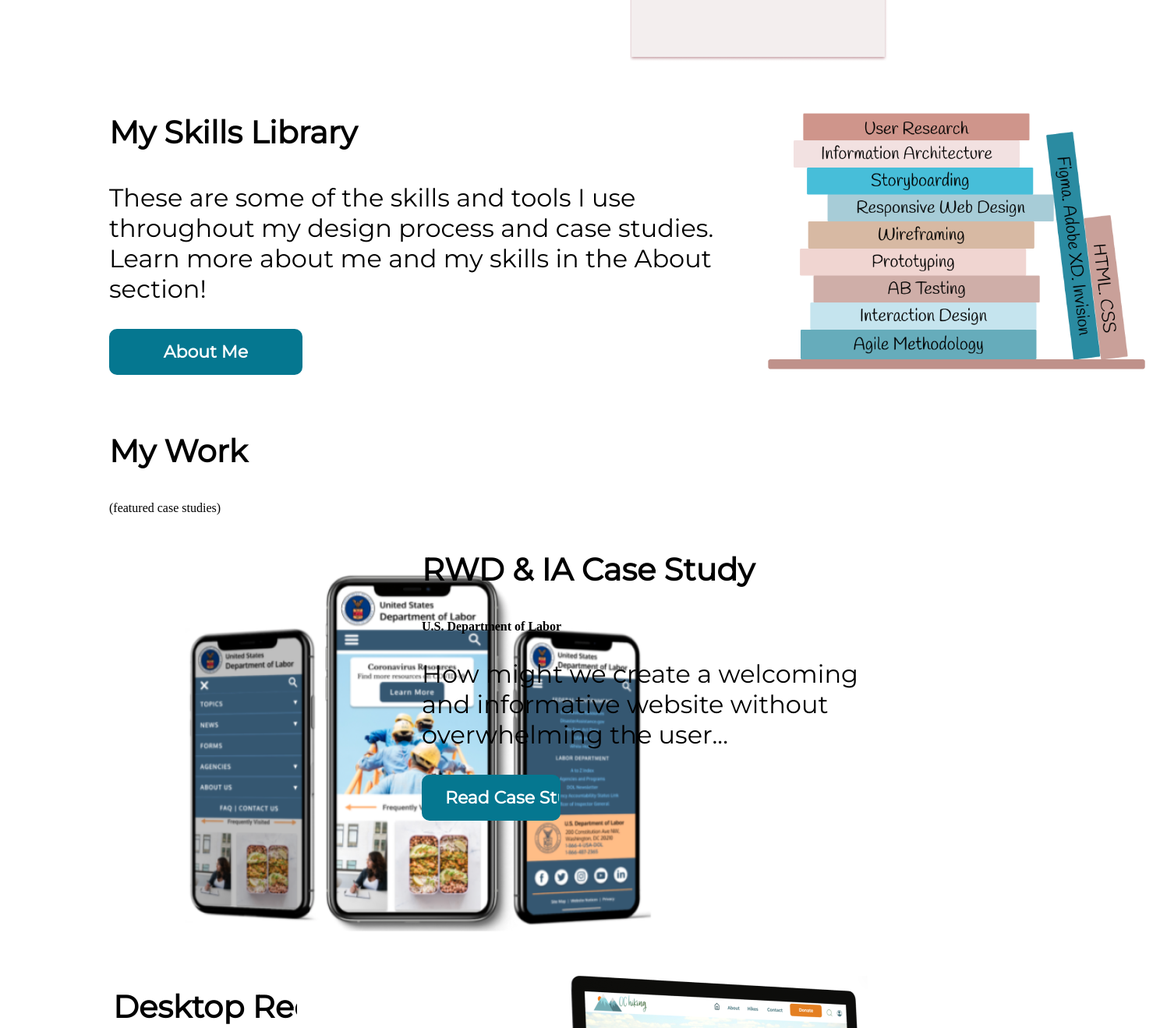
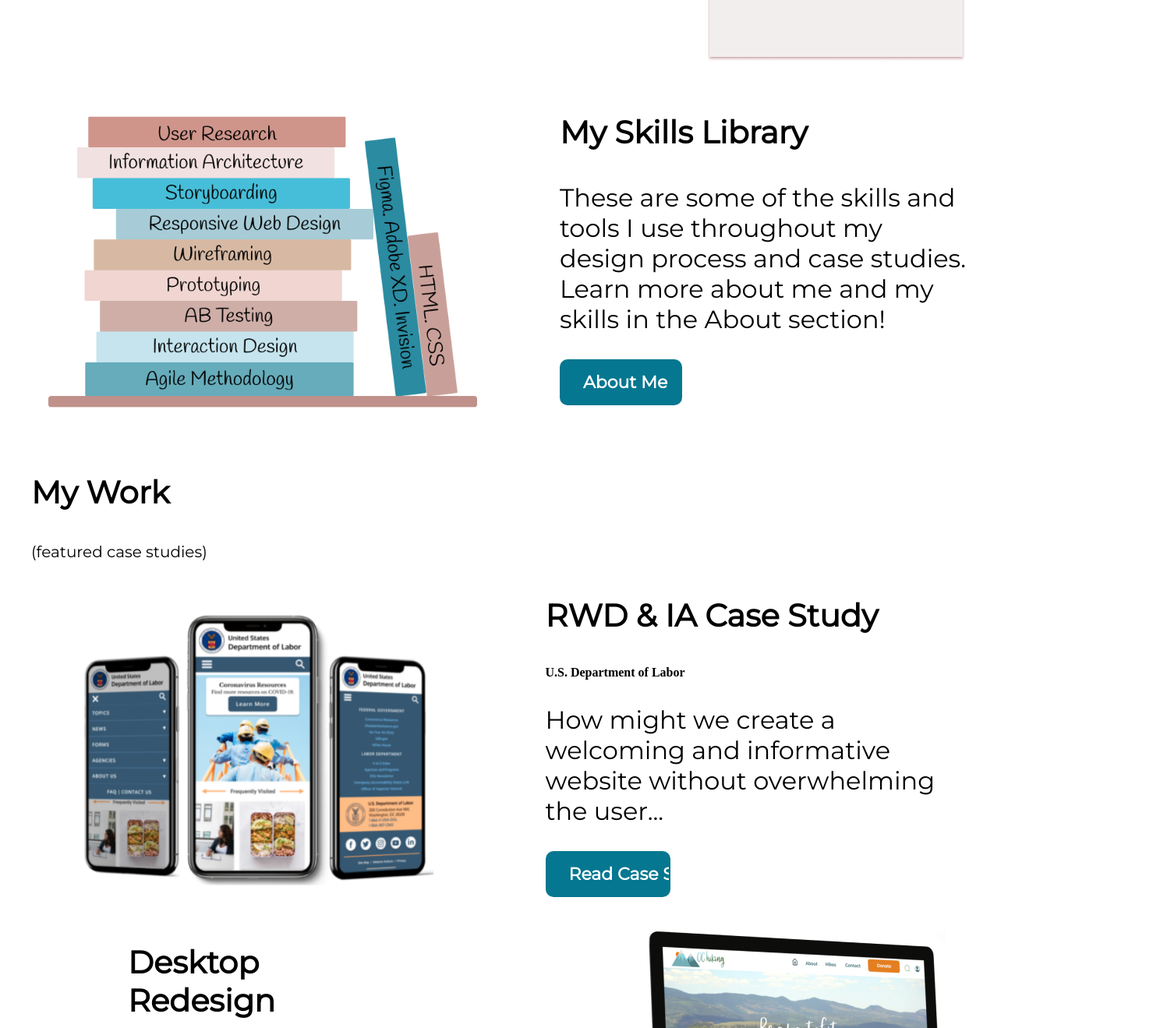
Before and after one commit to ndholakia97/UX_UI_HW_18_ND, a plain HTML site: page index.html in a window 1280 px wide. Shown: the part 578-1897 px from the top of the page at 78% size, 1488 px wide, since content can reach past the window. Drawn offline with Linux system fonts and the light colour scheme.

Commit message:
My Skills Layout Done

```diff
--- a/css/style.css
+++ b/css/style.css
@@ -58,9 +58,12 @@ font-weight: bold;
     margin: auto;
     width: 90% 10%;
 }
+.flexContainer .text {
+    margin-left: 40%;
+}
 .card-img {
-  width: 50%;
-  align-self: left;
+  width: 75%;
+justify-content:left;
 }
 .card-img img {
     border-radius: 30px;
@@ -77,15 +80,29 @@ font-weight: bold;
 .item1 {
     grid-area: myArea;
 }
-.item2 {
-    grid-area: myArea;
-}
 .workGrid {
     display: grid;
-    grid-template-areas: myArea myArea myArea;
+    grid-template-areas: myArea myArea myArea myArea myArea myArea;
     grid-template-columns: 40% 60%;
     padding: 5px;
     width: auto;
+}
+#image1 {
+    border-radius: 30px;
+    width: 120%;
+    margin-right: auto;
+    padding: 10px 0;
+    margin: 20x;
+}
+#image2 {
+    border-radius: 30px;
+    width: 100%;
+    margin-left: auto;
+    padding: 10px 0;
+    margin: 20x;
+}
+.workGrid .text {
+    margin-left: 25%;
 }
 .heroImg {
     height: 600px;
@@ -93,7 +110,7 @@ font-weight: bold;
 }
 
 .separator {
-    width: 1000px;
+    width: 1200px;
     margin: 0 auto;
     justify-content: space-between;
 }
@@ -169,7 +186,11 @@ padding-top: initial;
     color: black;
     font-size: 32px;
     font-family: "Montserrat";
-
+}
+.text p1 {
+    color: black;
+    font-size: 20px;
+    font-family: "Montserrat";
 }
 .footer {
     background-color: #AC6E64;
--- a/index.html
+++ b/index.html
@@ -47,19 +47,22 @@
 <br>
 <br>
 <br>
-<!--My Skills-->
+ <!--  My UX Skills section coded using CSS flex -->
 <section class="mySkills">
 <div class="flexContainer">
+    <div class="card-img">
+        <img src="images/img_Skills_Library.png">
+    </div>
     <div class="text">
         <h1>My Skills Library</h1>
         <p>
          These are some of the skills and tools I use throughout my design process and case studies. Learn more about me and my skills in the About section!
          </p>
-         <input type="button" id=Button1 value="About Me">
+         <div>
+            <input type="button" id=Button1 value="About Me">
         </div>
-    <div class="card-img">
-         <img src="images/img_Skills_Library.png" class="left">
-    </div>
+        </div>
+
 </div>
 </section>
 
@@ -72,7 +75,7 @@
 
 <div class="workGrid">
     <div>
-        <img src="images/img_DOL.png" class="left">
+        <img src="images/img_DOL.png" class="left" id=image1>
     </div>
         <div class="text">
             <h1>RWD & IA Case Study</h1>
@@ -91,7 +94,7 @@
                 <button>Read Case Study</button>
             </div>
             <div>
-                <img src="images/img_Hiking.png" class="right">
+                <img src="images/img_Hiking.png" class="right" id=image>
             </div>
 
 
```
